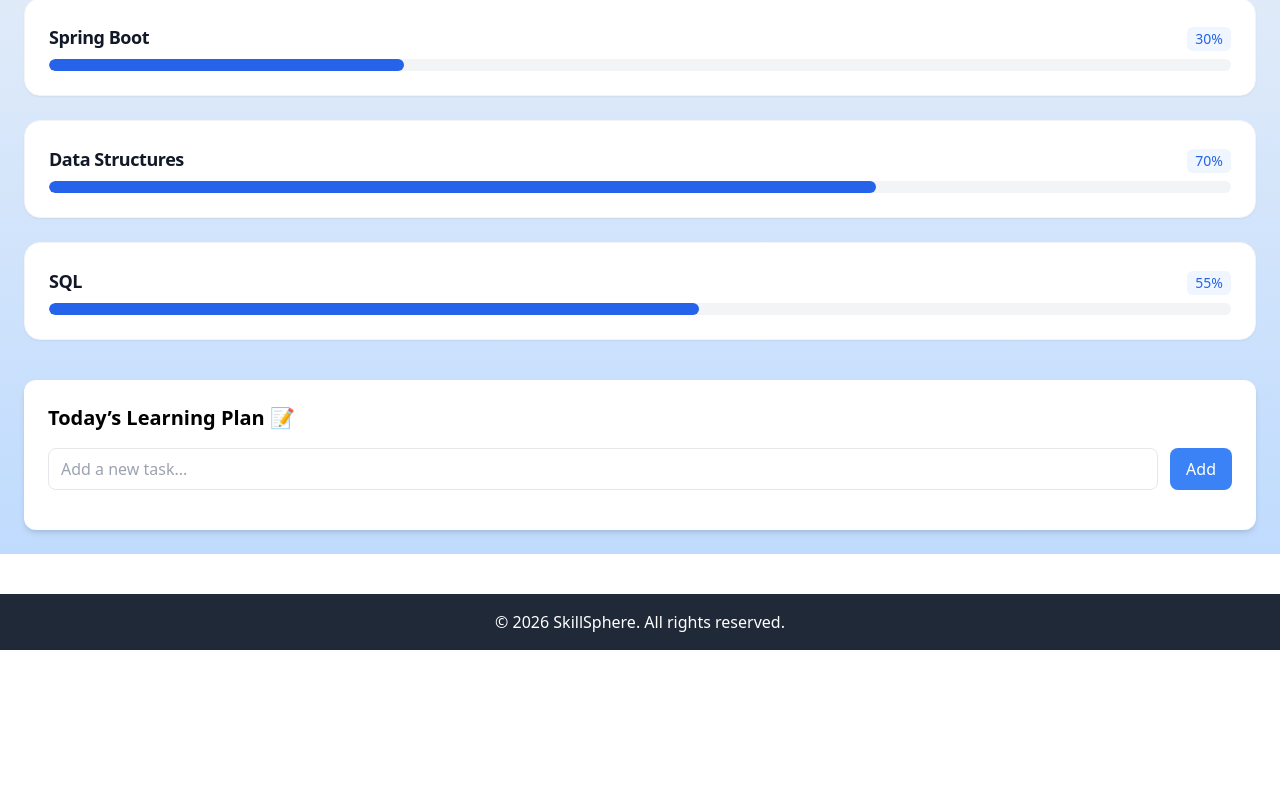
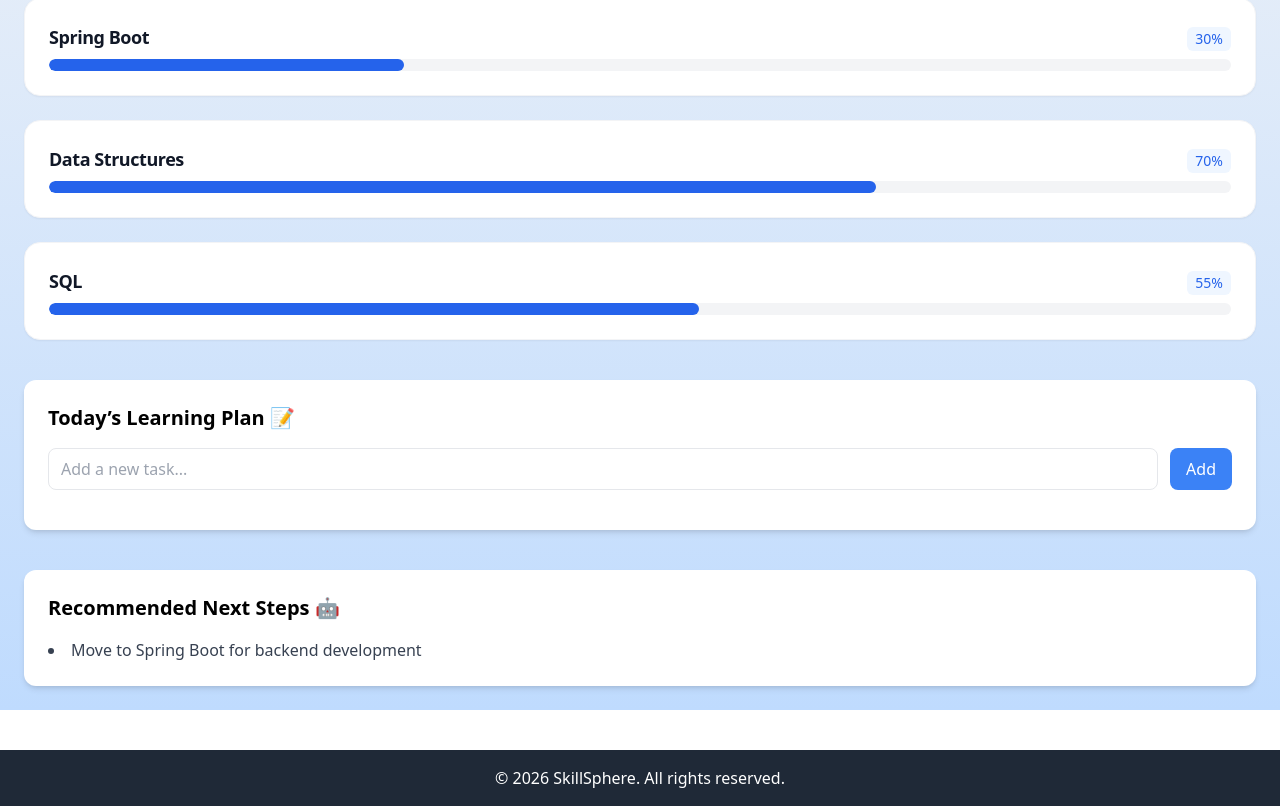
Before and after one commit to Basha2120/Skill-Sphere, a React (Vite) app: page /dashboard in a window 1280 px wide. Shown: the part 414-1220 px from the top of the page. Before the commit the page ends 1064 px from the top, so only its background shows below. Built offline with nearby package versions, Linux system fonts and the light colour scheme.

Commit message:
Recommendation of next step is provided

```diff
--- /dev/null
+++ b/src/components/Recommendation.jsx
@@ -0,0 +1,47 @@
+import React from "react";
+
+const Recommendation = ({ skills }) => {
+  const getRecommendations = () => {
+    const recommendations = [];
+
+    skills.forEach((skill) => {
+      if (skill.name === "React" && skill.progress >= 50) {
+        recommendations.push("Start learning Next.js for advanced React apps");
+      }
+
+      if (skill.name === "Java" && skill.progress >= 60) {
+        recommendations.push("Move to Spring Boot for backend development");
+      }
+
+      if (skill.name === "SQL" && skill.progress >= 60) {
+        recommendations.push("Practice complex joins and query optimization");
+      }
+    });
+
+    return recommendations;
+  };
+
+  const recommendations = getRecommendations();
+
+  return (
+    <div className="bg-white rounded-xl shadow-md p-6 mt-10">
+      <h3 className="text-xl font-semibold mb-4">
+        Recommended Next Steps 🤖
+      </h3>
+
+      {recommendations.length === 0 ? (
+        <p className="text-gray-500">
+          Keep learning! Recommendations will appear as you progress.
+        </p>
+      ) : (
+        <ul className="list-disc list-inside space-y-2 text-gray-700">
+          {recommendations.map((rec, index) => (
+            <li key={index}>{rec}</li>
+          ))}
+        </ul>
+      )}
+    </div>
+  );
+};
+
+export default Recommendation;
--- a/src/pages/DashBoard.jsx
+++ b/src/pages/DashBoard.jsx
@@ -2,7 +2,7 @@ import React from "react";
 import SkillCard from "../components/skillCard";
 import skillsData from "../utils/skillsData";
 import Planner from "../components/Planner";
-
+import Recommendation from "../components/Recommendation";
 
 
 const DashBoard = () => {
@@ -16,8 +16,8 @@ const DashBoard = () => {
                     <SkillCard key={skill.id} skill={skill} />
                 ))}
             </div>
-
             <Planner />
+            <Recommendation skills={skillsData} />
         </div>
 
     );
```
